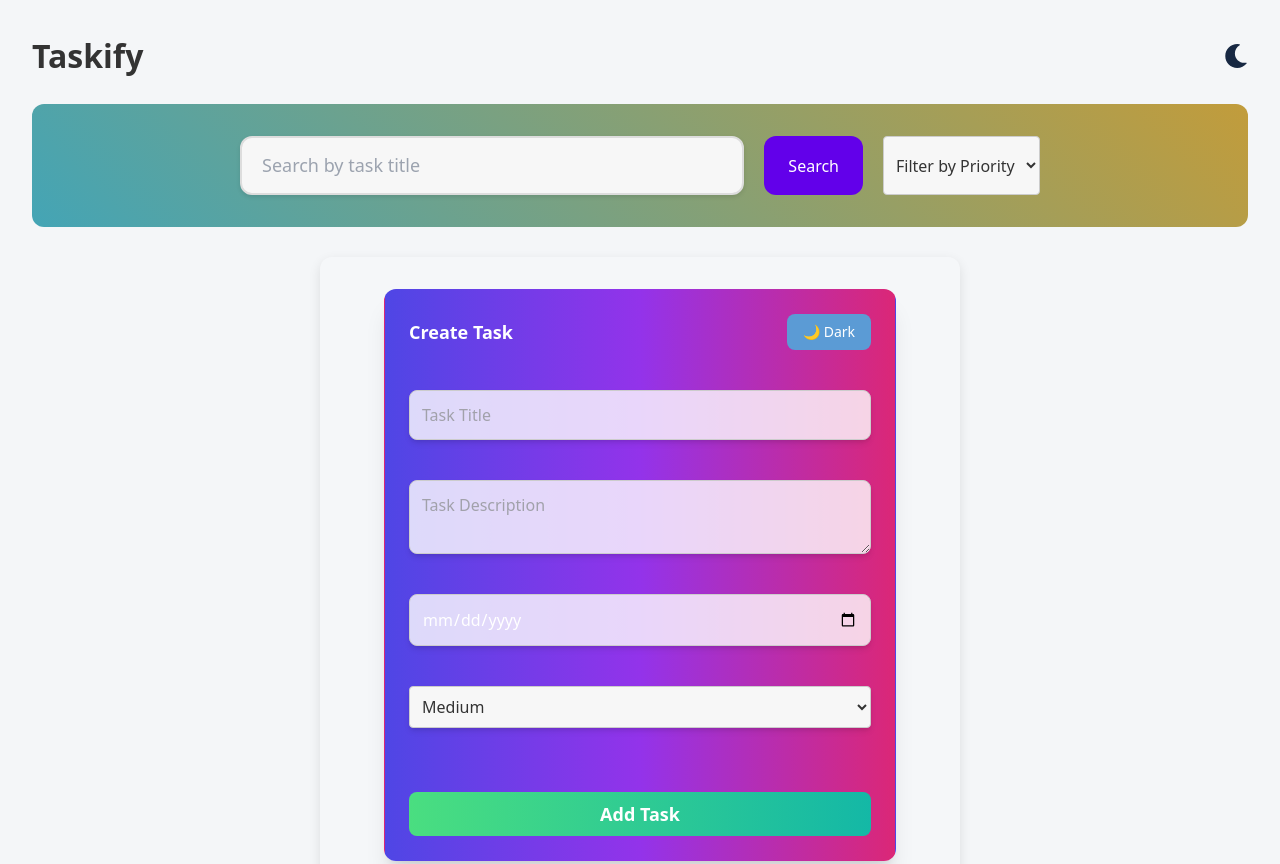
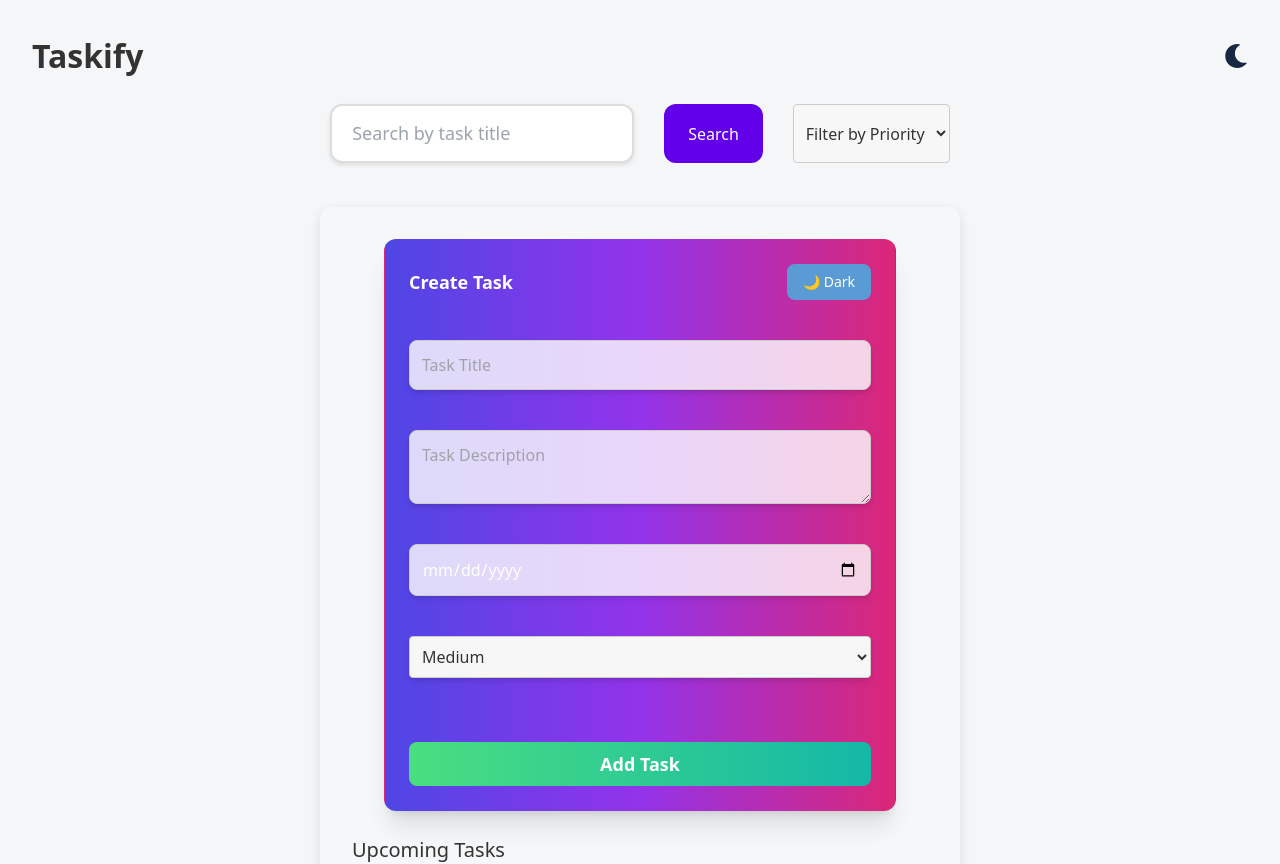
Before and after one commit to anupamxy/taskydocs, a React (Vite) app: page / in a window 1280 px wide. Shown: the top 864 px of the page. Built offline with nearby package versions, Linux system fonts and the light colour scheme.

Commit message:
added search function

```diff
--- a/src/App.css
+++ b/src/App.css
@@ -1,6 +1,13 @@
 /* App-wide styling */
 body {
+
   transition: background-color 0.3s, color 0.3s;
+}
+/* App.css */
+
+/* Ensures that the text color is always black for todo items */
+.todo-item {
+  color: #000 !important; /* Force black text color */
 }
 
 body.light {
@@ -87,7 +94,6 @@ section h2 {
 
 .todo-container button {
   background-color: #5b9bd5;
-  color: #fff;
   border: none;
   padding: 0.5rem 1rem;
   border-radius: 8px;
@@ -108,3 +114,18 @@ section h2 {
     gap: 1rem;
   }
 }
+/* Styles for centering the searched todo item */
+.searched-todo-container {
+  position: fixed;
+  top: 50%;
+  left: 50%;
+  transform: translate(-50%, -50%);
+  transition: opacity 0.5s ease, transform 0.5s ease;
+  z-index: 10;
+  opacity: 1;
+}
+
+.searched-todo-container.hide {
+  opacity: 0;
+  transform: translate(-50%, -60%);
+}
--- a/src/App.jsx
+++ b/src/App.jsx
@@ -9,6 +9,7 @@ import "./App.css";
 function App() {
   const [todos, setTodos] = useState([]);
   const [theme, setTheme] = useState("light");
+  const [searchedTodo, setSearchedTodo] = useState(null); // New state for searched item
 
   const addTodo = (todo) => {
     setTodos((prev) => [{ id: Date.now(), ...todo }, ...prev]);
@@ -70,9 +71,17 @@ function App() {
             {theme === "light" ? <FaMoon /> : <FaSun />}
           </button>
         </header>
-        <Search todos={todos} />
+        <Search todos={todos} setSearchedTodo={setSearchedTodo} /> {/* Pass setSearchedTodo */}
         <div className="todo-container">
           <TodoForm />
+
+          {/* Render the searched item in the center with a transition */}
+          {searchedTodo && (
+            <div className="searched-todo-container">
+              <TodoItem todo={searchedTodo} />
+            </div>
+          )}
+
           <section>
             <h2>Upcoming Tasks</h2>
             {getFilteredTodos("upcoming").map((todo) => (
--- a/src/components/TodoItem.jsx
+++ b/src/components/TodoItem.jsx
@@ -1,10 +1,3 @@
-
-
-
-
-
-
-
 import React, { useState } from "react";
 import { useTodo } from "../context/TodoContext";
 
@@ -25,26 +18,26 @@ function TodoItem({ todo }) {
     toggleComplete(todo.id);
   };
 
-  // Determine the background color based on the status of the task
   const getBackgroundColor = () => {
-    if (todo.completed) return "bg-[#d3f9d8]"; // Very light green for completed
-    if (new Date(dueDate) < new Date()) return "bg-[#ffcccc]"; // Light red for overdue
-    return "bg-[#fff9d8]"; // Very light yellow for upcoming
+    if (todo.completed) return "bg-gradient-to-r from-green-200 to-green-100";
+    if (new Date(dueDate) < new Date()) return "bg-gradient-to-r from-red-200 to-red-100";
+    return "bg-gradient-to-r from-yellow-200 to-yellow-100";
   };
 
   return (
     <div
-      className={`flex flex-col border border-black/10 rounded-lg px-3 py-2 gap-y-3 shadow-sm duration-300 text-black w-full max-w-md ${getBackgroundColor()}`}
+      className={`flex flex-col border border-black/10 rounded-lg p-4 gap-y-3 shadow-md duration-300 text-black w-full max-w-md ${getBackgroundColor()} animate-gradient`}
     >
-      <div className="flex justify-between items-center">
+      <div className="flex justify-between items-center mb-2">
         <input
           type="checkbox"
           className="cursor-pointer"
           checked={todo.completed}
           onChange={toggleCompleted}
         />
+        <div className="flex gap-x-3">
           <button
-          className="inline-flex w-8 h-8 rounded-lg text-sm border border-black/10 justify-center items-center bg-gray-50 hover:bg-gray-100 shrink-0"
+            className="inline-flex w-10 h-10 rounded-full text-lg border border-gray-300 justify-center items-center bg-gray-100 hover:bg-gray-200 focus:ring-2 focus:ring-indigo-300"
             onClick={() => {
               if (todo.completed) return;
 
@@ -57,24 +50,25 @@ function TodoItem({ todo }) {
             {isTodoEditable ? "📁" : "✏️"}
           </button>
           <button
-          className="inline-flex w-8 h-8 rounded-lg text-sm border border-black/10 justify-center items-center bg-gray-50 hover:bg-gray-100 shrink-0"
+            className="inline-flex w-10 h-10 rounded-full text-lg border border-gray-300 justify-center items-center bg-gray-100 hover:bg-red-200 focus:ring-2 focus:ring-red-300"
             onClick={() => deleteTodo(todo.id)}
           >
             ❌
           </button>
         </div>
+      </div>
       <input
         type="text"
-        className={`border outline-none w-full bg-white/20 rounded-lg ${
-          isTodoEditable ? "border-black/10 px-2" : "border-transparent"
+        className={`border outline-none w-full bg-white/20 rounded-lg transition-all ${
+          isTodoEditable ? "border-gray-300 px-2" : "border-transparent"
         } ${todo.completed ? "line-through" : ""}`}
         value={title}
         onChange={(e) => setTitle(e.target.value)}
         readOnly={!isTodoEditable}
       />
       <textarea
-        className={`border outline-none w-full bg-transparent rounded-lg ${
-          isTodoEditable ? "border-black/10 px-2" : "border-transparent"
+        className={`border outline-none w-full bg-white/20 rounded-lg transition-all ${
+          isTodoEditable ? "border-gray-300 px-2" : "border-transparent"
         } ${todo.completed ? "line-through" : ""}`}
         value={description}
         onChange={(e) => setDescription(e.target.value)}
@@ -83,7 +77,7 @@ function TodoItem({ todo }) {
       <select
         value={priority}
         onChange={(e) => setPriority(e.target.value)}
-        className="border border-black/10 rounded-lg px-3 py-1.5"
+        className="border border-gray-300 rounded-lg px-3 py-1.5 transition-all focus:ring-2 focus:ring-indigo-300"
         disabled={todo.completed}
       >
         <option value="High">High</option>
@@ -94,7 +88,7 @@ function TodoItem({ todo }) {
         type="date"
         value={dueDate}
         onChange={(e) => setDueDate(e.target.value)}
-        className="border border-black/10 rounded-lg px-3 py-1.5"
+        className="border border-gray-300 rounded-lg px-3 py-1.5 transition-all focus:ring-2 focus:ring-indigo-300"
         disabled={todo.completed || !isTodoEditable}
       />
     </div>
--- a/src/components/search/Search.css
+++ b/src/components/search/Search.css
@@ -1,39 +1,14 @@
-/* Search Form Styling */
-.search-form {
-  width: 100%;
-  max-width: 100%;
-  margin: 0 auto;
-  padding: 2rem;
-  transition: all 0.3s ease-in-out;
-  display: flex;
-  justify-content: center;
-  align-items: center;
-  background: linear-gradient(45deg, #6200ea, #03a9f4, #ff9800); /* Initial gradient */
-  background-size: 400% 400%; /* To make the gradient larger for animation */
-  animation: gradientAnimation 10s ease infinite; /* Animation for background */
-  border-radius: 12px;
-}
+/* App.css */
 
-@keyframes gradientAnimation {
-  0% {
-    background-position: 0% 50%;
-  }
-  50% {
-    background-position: 100% 50%;
-  }
-  100% {
-    background-position: 0% 50%;
-  }
-}
-
-/* Container to hold search input, button, and priority select */
+/* Ensures proper spacing and layout for search input, button, and filter */
 .search-container {
   display: flex;
   flex-wrap: wrap;
-  gap: 20px;
+  gap: 20px; /* Adds space between the search input, button, and filter */
   justify-content: center;
   width: 100%;
   max-width: 800px;
+  margin-bottom: 20px; /* Space below the container */
 }
 
 /* Search input field */
@@ -44,11 +19,13 @@
   border: 2px solid #ddd;
   border-radius: 12px;
   outline: none;
+  background-color: #fff;
+  color: #000;
   transition: border-color 0.3s ease, box-shadow 0.3s ease;
-  background-color: #f7f7f7;
   box-shadow: 0 2px 4px rgba(0, 0, 0, 0.1);
 }
 
+/* When the search input is focused */
 .search-input:focus {
   border-color: #6200ea;
   box-shadow: 0 0 5px rgba(98, 0, 234, 0.4);
@@ -65,6 +42,7 @@
   cursor: pointer;
   outline: none;
   transition: background-color 0.3s ease, transform 0.2s ease;
+  margin-left: 10px; /* Space between search input and button */
 }
 
 .search-button:hover {
@@ -86,44 +64,18 @@
   cursor: pointer;
   outline: none;
   transition: border-color 0.3s ease;
+  margin-left: 10px; /* Space between search button and filter */
 }
 
 .priority-select:focus {
   border-color: #6200ea;
 }
 
-/* Display search results */
-.search-results {
-  margin-top: 30px;
-  width: 100%;
-}
-
-.search-result-item {
-  padding: 15px;
-  background-color: #f4f4f4;
-  border-radius: 12px;
-  margin-bottom: 12px;
-  box-shadow: 0 2px 6px rgba(0, 0, 0, 0.1);
-  transition: background-color 0.3s ease, box-shadow 0.3s ease;
-}
-
-.search-result-item:hover {
-  background-color: #e3e3e3;
-  box-shadow: 0 4px 12px rgba(0, 0, 0, 0.1);
-}
-
-/* No Results */
-.no-results {
-  text-align: center;
-  font-size: 16px;
-  color: #999;
-}
-
-/* Media Queries for Mobile */
+/* Mobile responsiveness */
 @media (max-width: 640px) {
   .search-container {
     flex-direction: column;
-    gap: 12px;
+    gap: 12px; /* Smaller gap for mobile */
     padding: 10px;
   }
 
@@ -131,6 +83,7 @@
   .search-button,
   .priority-select {
     font-size: 14px;
+    width: 100%; /* Make the components full-width on mobile */
   }
 
   .search-button {
```
Lines whose indentation alone changed are shown as unchanged.
